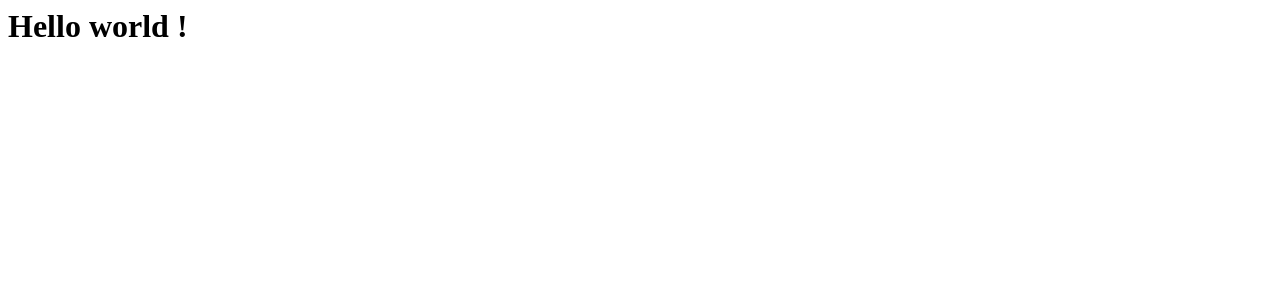
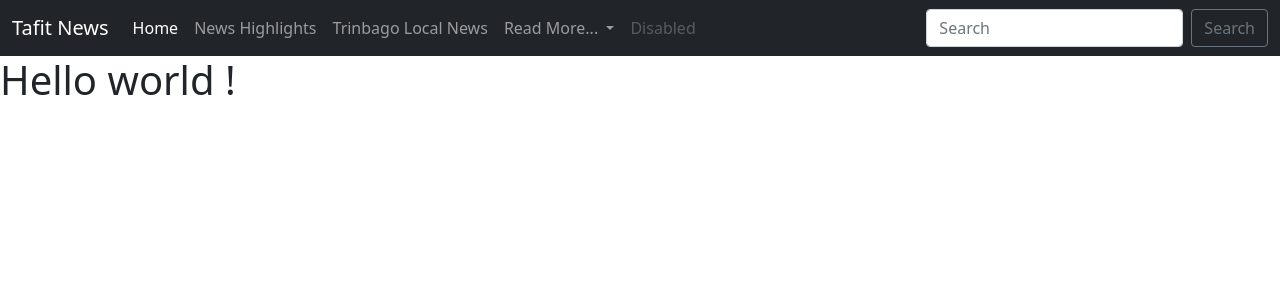
Before and after one commit to tafittech/Tafit_Web_News, a Django app: page / in a window 1280 px wide. Shown: the top 300 px of the page. Run offline with Django 4.2, Linux system fonts and the light colour scheme.

Commit message:
second committ ( navbar in place )

```diff
--- a/eth_web/web_news/templates/base.html
+++ b/eth_web/web_news/templates/base.html
@@ -0,0 +1,73 @@
+<!doctype html>
+<html lang="en">
+  <head>
+    <!-- Required meta tags -->
+    <meta charset="utf-8">
+    <meta name="viewport" content="width=device-width, initial-scale=1">
+
+    <!-- Bootstrap CSS -->
+    <link href="https://cdn.jsdelivr.net/npm/bootstrap@5.0.2/dist/css/bootstrap.min.css" rel="stylesheet" integrity="sha384-EVSTQN3/azprG1Anm3QDgpJLIm9Nao0Yz1ztcQTwFspd3yD65VohhpuuCOmLASjC" crossorigin="anonymous">
+
+    <title>Tafit News </title>
+  </head>
+  <body>
+
+    <nav class="navbar navbar-expand-lg navbar-dark bg-dark">
+  <div class="container-fluid">
+    <a class="navbar-brand" href="#">Tafit News</a>
+    <button class="navbar-toggler" type="button" data-bs-toggle="collapse" data-bs-target="#navbarSupportedContent" aria-controls="navbarSupportedContent" aria-expanded="false" aria-label="Toggle navigation">
+      <span class="navbar-toggler-icon"></span>
+    </button>
+    <div class="collapse navbar-collapse" id="navbarSupportedContent">
+      <ul class="navbar-nav me-auto mb-2 mb-lg-0">
+        <li class="nav-item">
+          <a class="nav-link active" aria-current="page" href="#">Home</a>
+        </li>
+        <li class="nav-item">
+          <a class="nav-link" href="#">News Highlights</a>
+        </li>
+        <li class="nav-item">
+            <a class="nav-link" href="#">Trinbago Local News </a>
+        </li>
+        <li class="nav-item dropdown">
+          <a class="nav-link dropdown-toggle" href="#" id="navbarDropdown" role="button" data-bs-toggle="dropdown" aria-expanded="false">
+            Read More...
+          </a>
+          <ul class="dropdown-menu" aria-labelledby="navbarDropdown">
+            <li><a class="dropdown-item" href="#">Regional News</a></li>
+            <li><a class="dropdown-item" href="#">Global News</a></li>
+            <li><a class="dropdown-item" href="#">Sports News</a></li>
+            <li><hr class="dropdown-divider"></li>
+            <li><a class="dropdown-item" href="#">Crypto News here</a></li>
+          </ul>
+        </li>
+        <li class="nav-item">
+          <a class="nav-link disabled" href="#" tabindex="-1" aria-disabled="true">Disabled</a>
+        </li>
+      </ul>
+      <form class="d-flex">
+        <input class="form-control me-2" type="search" placeholder="Search" aria-label="Search">
+        <button class="btn btn-outline-secondary" type="submit">Search</button>
+      </form>
+    </div>
+  </div>
+</nav>
+
+
+
+
+    {% block content %}
+    {% endblock content %}
+
+    <!-- Optional JavaScript; choose one of the two! -->
+
+    <!-- Option 1: Bootstrap Bundle with Popper -->
+    <script src="https://cdn.jsdelivr.net/npm/bootstrap@5.0.2/dist/js/bootstrap.bundle.min.js" integrity="sha384-MrcW6ZMFYlzcLA8Nl+NtUVF0sA7MsXsP1UyJoMp4YLEuNSfAP+JcXn/tWtIaxVXM" crossorigin="anonymous"></script>
+
+    <!-- Option 2: Separate Popper and Bootstrap JS -->
+    <!--
+    <script src="https://cdn.jsdelivr.net/npm/@popperjs/core@2.9.2/dist/umd/popper.min.js" integrity="sha384-IQsoLXl5PILFhosVNubq5LC7Qb9DXgDA9i+tQ8Zj3iwWAwPtgFTxbJ8NT4GN1R8p" crossorigin="anonymous"></script>
+    <script src="https://cdn.jsdelivr.net/npm/bootstrap@5.0.2/dist/js/bootstrap.min.js" integrity="sha384-cVKIPhGWiC2Al4u+LWgxfKTRIcfu0JTxR+EQDz/bgldoEyl4H0zUF0QKbrJ0EcQF" crossorigin="anonymous"></script>
+    -->
+  </body>
+</html>
--- a/eth_web/web_news/templates/home.html
+++ b/eth_web/web_news/templates/home.html
@@ -1 +1,10 @@
+{% extends 'base.html' %}
+
+
+{% block content %}
 <h1> Hello world !</h1>
+
+
+
+
+{% endblock content %}
```
